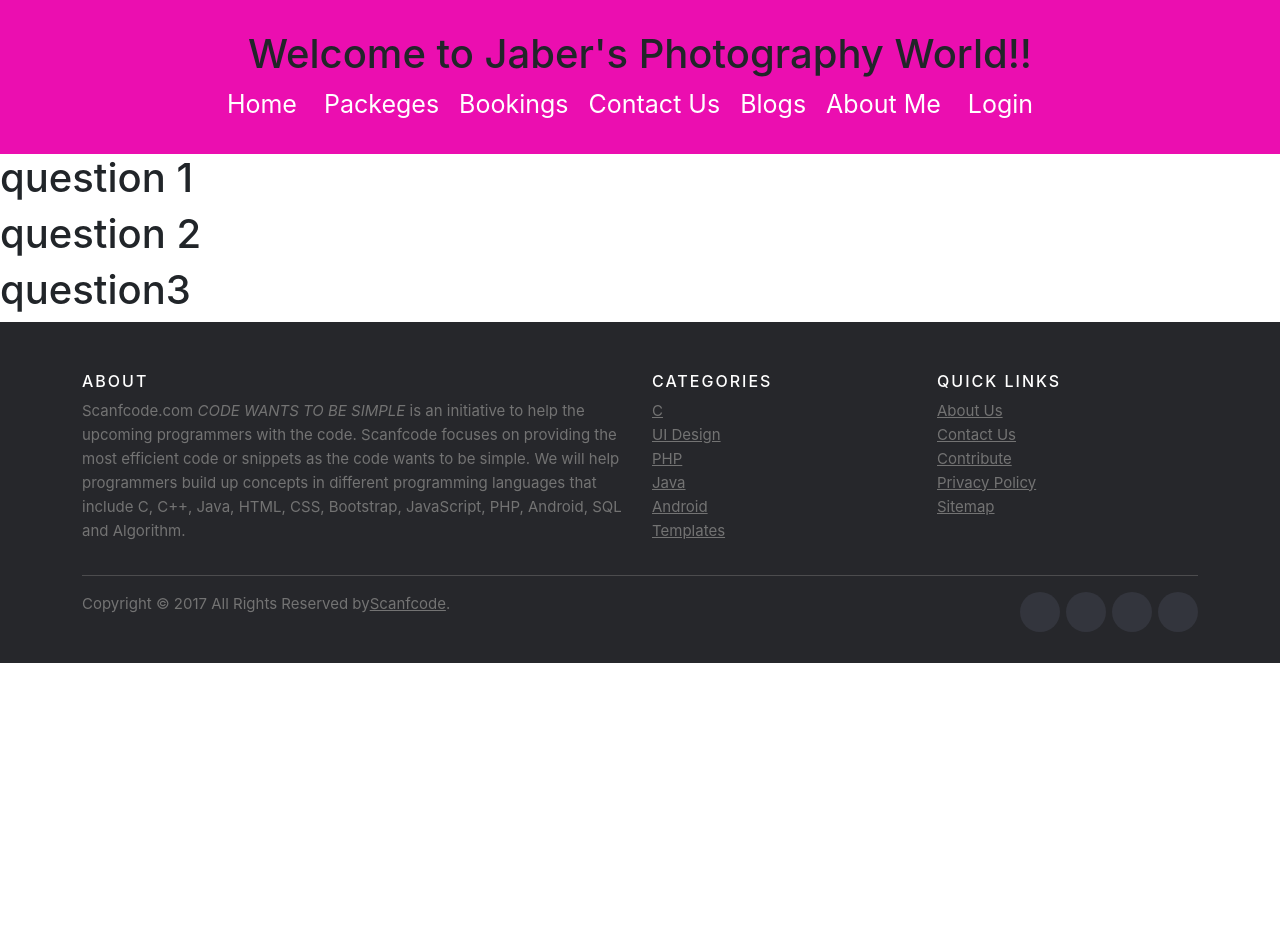
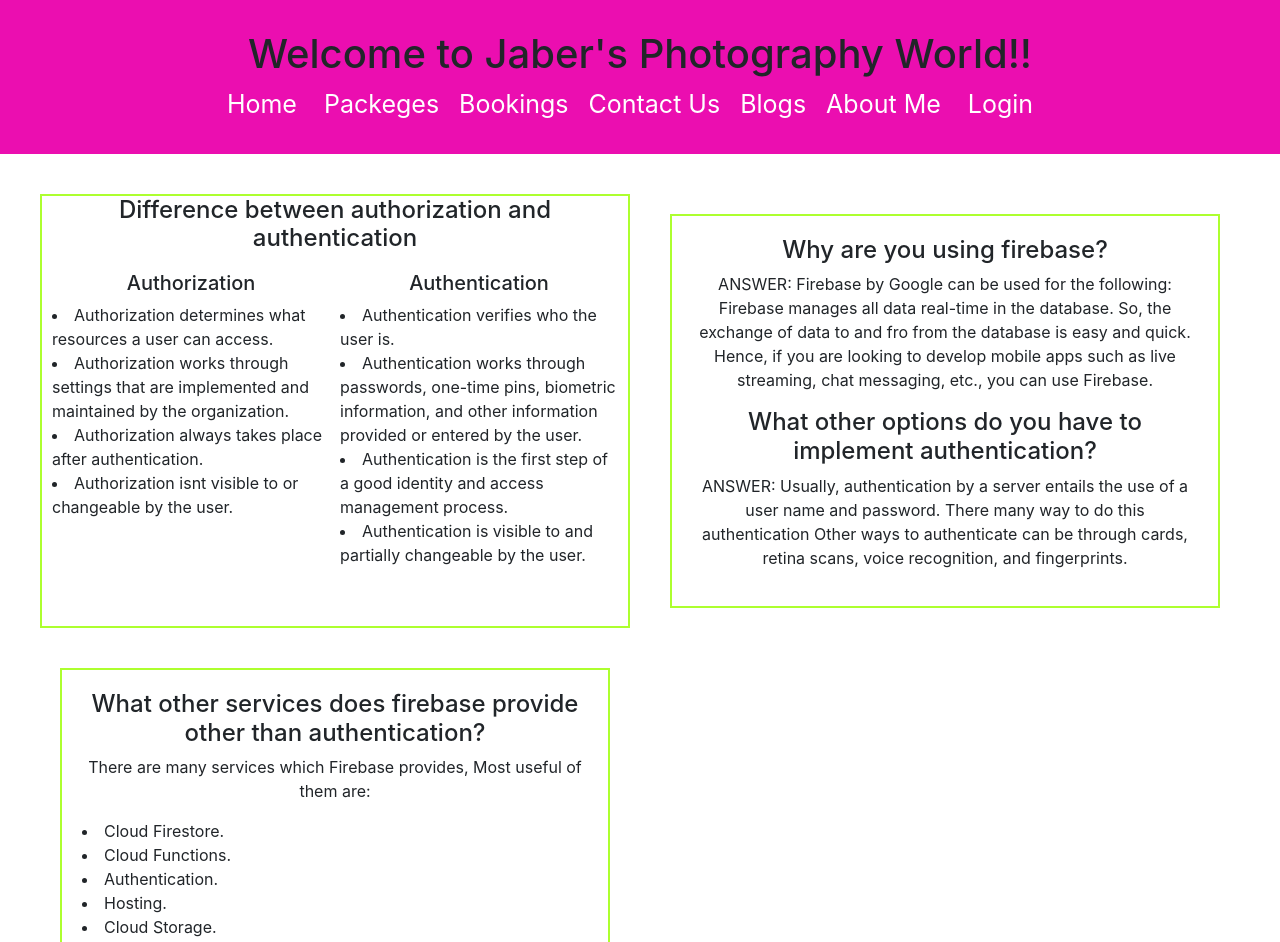
Before and after one commit to aljaberlax/jaber-s_photography, a React (Create React App) app: page /blogs in a window 1280 px wide. Shown: the top 942 px of the page. Before the commit the page ends 800 px from the top, so only its background shows below. Built offline with nearby package versions, Linux system fonts and the light colour scheme; no server answers.

Commit message:
blogs added

```diff
--- a/src/Blogs/Blogs.css
+++ b/src/Blogs/Blogs.css
@@ -0,0 +1,50 @@
+.blogs {
+    display: grid;
+    grid-template-columns: repeat(2, 1fr);
+    grid-gap: 20px;
+    margin: 0 auto;
+    text-align: center;
+    padding: 20px;
+    margin: 20px;
+
+}
+.q1-container{
+    border: 2px solid greenyellow;
+
+}
+
+.question1 {
+    display: grid;
+    grid-template-columns: repeat(2, 1fr);
+    grid-gap: 10px;
+    padding: 10px;
+}
+
+.question1 li {
+    text-align: left;
+}
+.question2{
+    padding: 20px;
+    margin: 20px;
+}
+.question3{
+    border: 2px solid greenyellow;
+    margin: 20px;
+    padding: 20px;
+}
+
+.question3 li {
+    text-align: left;
+}
+
+@media screen and (max-width:500px) {
+    .blogs {
+        display: grid;
+        grid-template-columns: repeat(1, 1fr);
+        margin: 0 auto;
+        text-align: center;
+        padding: 20px;
+        margin: 20px;
+
+    }
+}
--- a/src/Blogs/Blogs.js
+++ b/src/Blogs/Blogs.js
@@ -3,15 +3,50 @@
 
 const Blogs = () => {
     return (
-        <div>
-            <div>
-                <h1>question 1</h1>
+        <div className='blogs'>
+            <div className='q1-container'>
+                <h4> Difference between authorization and authentication</h4>
+                <div className='question1'>
+                    <div>
+                        <h5>Authorization</h5>
+                        <li>Authorization determines what resources a user can access.</li>
+                        <li>Authorization works through settings that are implemented and maintained
+                            by the organization.</li>
+                        <li>Authorization always takes place after authentication.</li>
+                        <li>Authorization isnt visible to or changeable by the user.</li>
+
+                    </div>
+                    <div>
+                        <h5>Authentication</h5>
+                        <li>Authentication verifies who the user is.</li>
+                        <li>Authentication works through passwords, one-time pins, biometric information,
+                            and other information provided or entered by the user.</li>
+                        <li>Authentication is the first step of a good identity and access management process.</li>
+                        <li>Authentication is visible to and partially changeable by the user.</li>
+                    </div>
+                </div>
             </div>
-            <div>
-                <h1>question 2</h1>
+            <div className='q1-container question2'>
+                <h4>Why are you using firebase?</h4>
+                <p>ANSWER: Firebase by Google can be used for the following: Firebase manages all data real-time in the database. So,
+                    the exchange of data to and fro from the database is easy and quick. Hence, if you are looking to develop mobile apps such as live streaming, chat messaging, etc.,
+                    you can use Firebase.
+                </p>
+                <h4>What other options do you have to implement authentication?</h4>
+                <p> ANSWER: Usually, authentication by a server entails the use of a user name and password. There many way to do this authentication
+                    Other ways to authenticate can be through cards, retina scans, voice recognition, and fingerprints.</p>
             </div>
-            <div>
-                <h1>question3</h1>
+            <div className='question3'>
+                <h4>What other services does firebase provide other than authentication?</h4>
+                <p>There are many services which Firebase provides, Most useful of them are:</p>
+                <li>Cloud Firestore.</li>
+                <li>Cloud Functions.</li>
+                <li>Authentication.</li>
+                <li>Hosting.</li>
+                <li>Cloud Storage.</li>
+                <li>Google Analytics.</li>
+                <li>Predictions.</li>
+                <li>Cloud Messaging.</li>
             </div>
         </div>
     );
```
